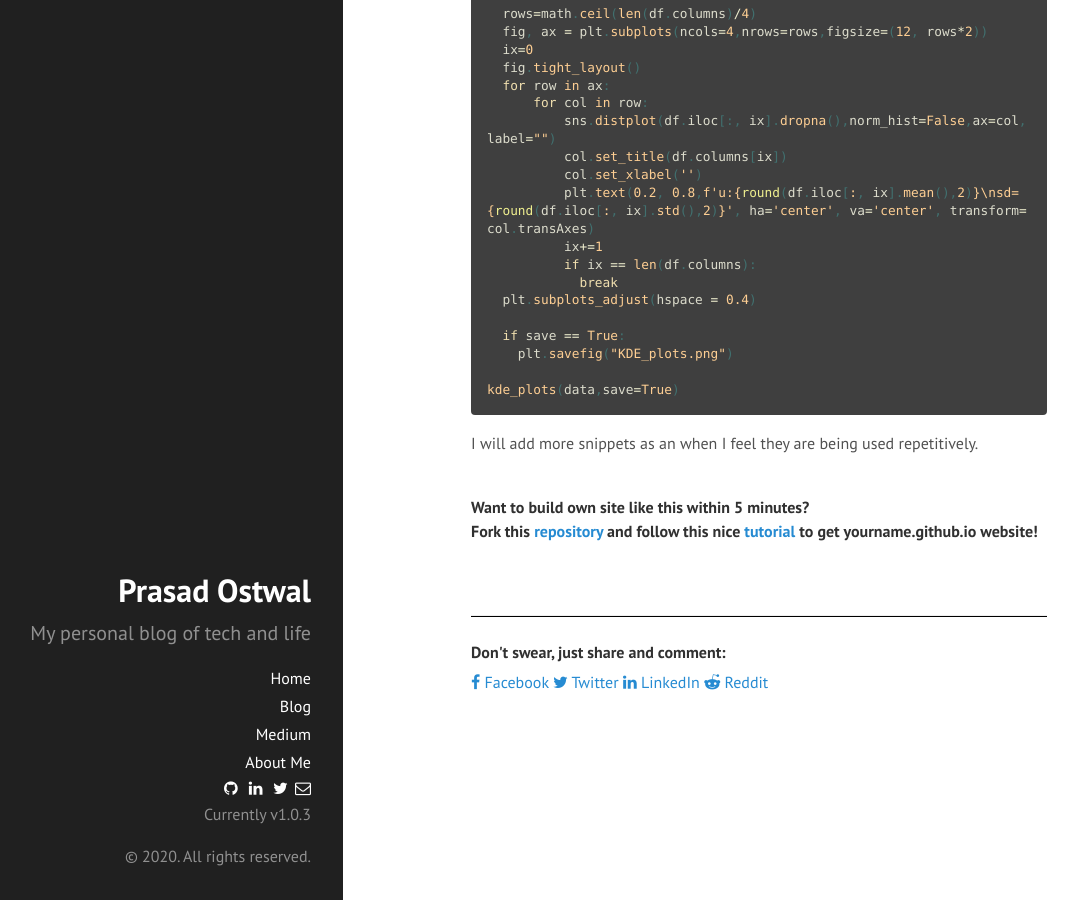
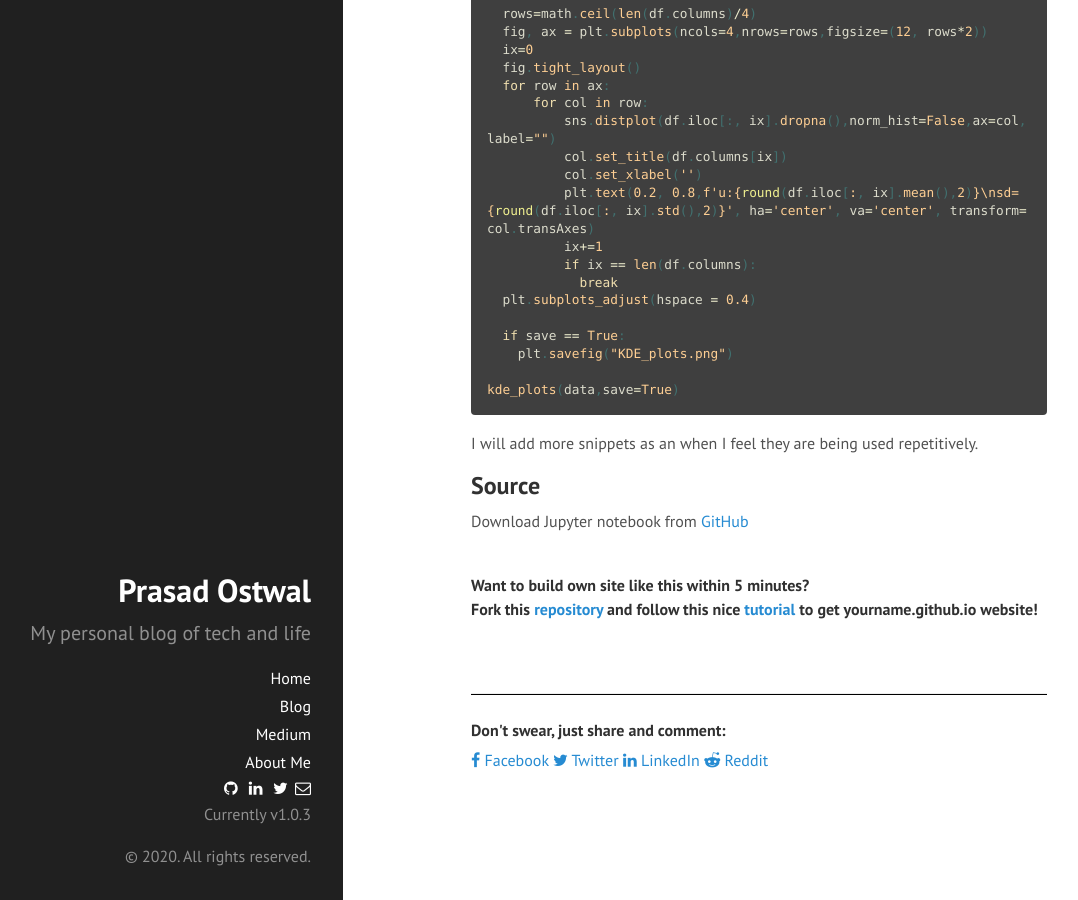
Before and after one commit to ostwalprasad/ostwalprasad.github.io, a Jekyll site: the page built from _posts/2020-07-01-Must have code snippets for every Data Science Notebook .markdown, in a window 1280 px wide and 900 px high, scrolled down 2853 px. Shown: the whole window, without its empty margins (57-1135 px from the left). Built offline with Jekyll 4.4.1, drawn with Linux system fonts in a browser that asks for light colours; comment, search, counter and statistics services are not loaded.

Commit message:
adde notebook

````diff
--- a/_posts/2020-07-01-Must have code snippets for every Data Science Notebook .markdown
+++ b/_posts/2020-07-01-Must have code snippets for every Data Science Notebook .markdown
@@ -191,3 +191,7 @@ kde_plots(data,save=True)
 ```
 
 I will add more snippets as an when I feel they are being used repetitively.
+
+## Source
+
+Download Jupyter notebook from [GitHub](https://github.com/ostwalprasad/ostwalprasad.github.io/blob/master/jupyterbooks/2020-07-01-Must have code snippets for every Data Science Notebook )
````
Also changed, not shown: 1 other file.
